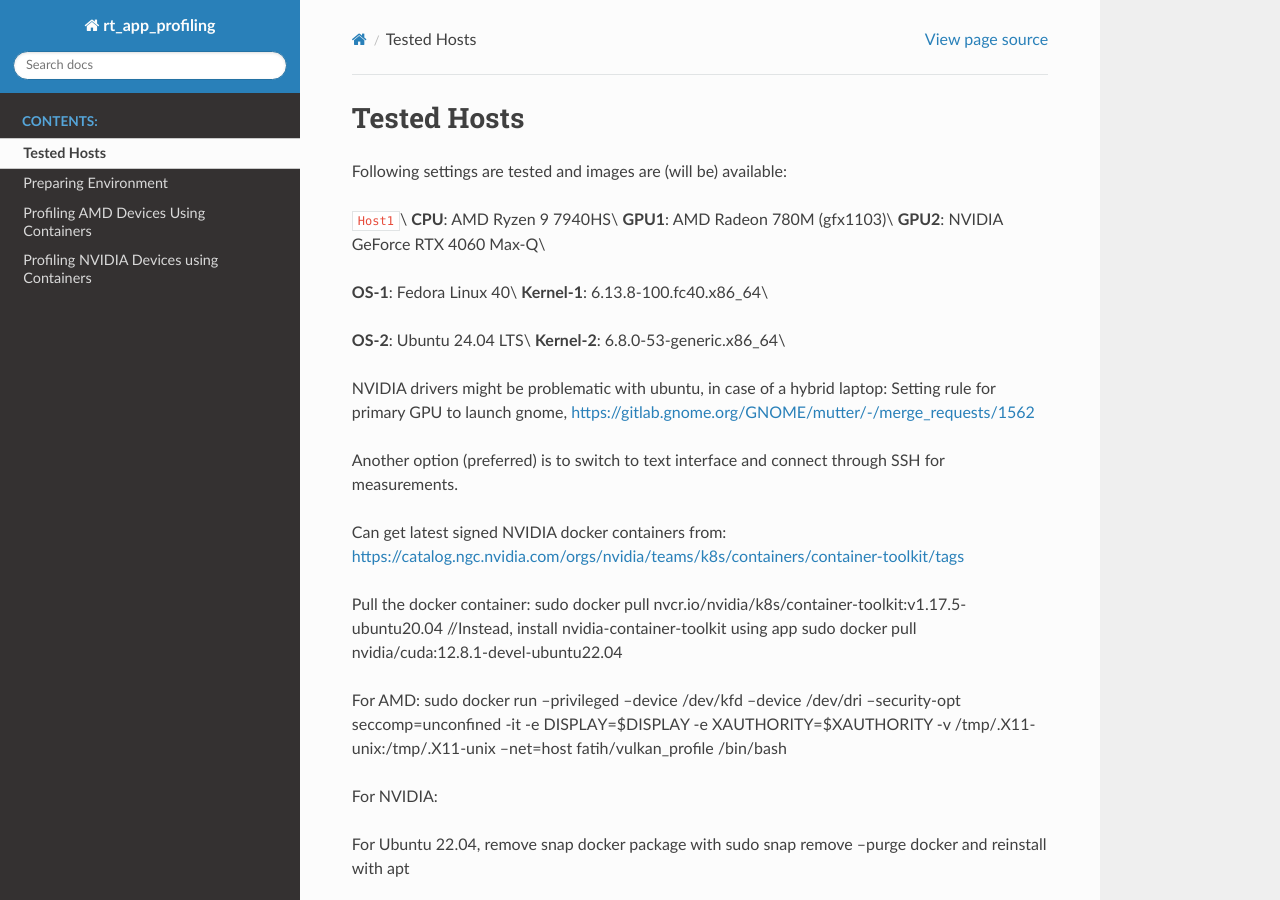
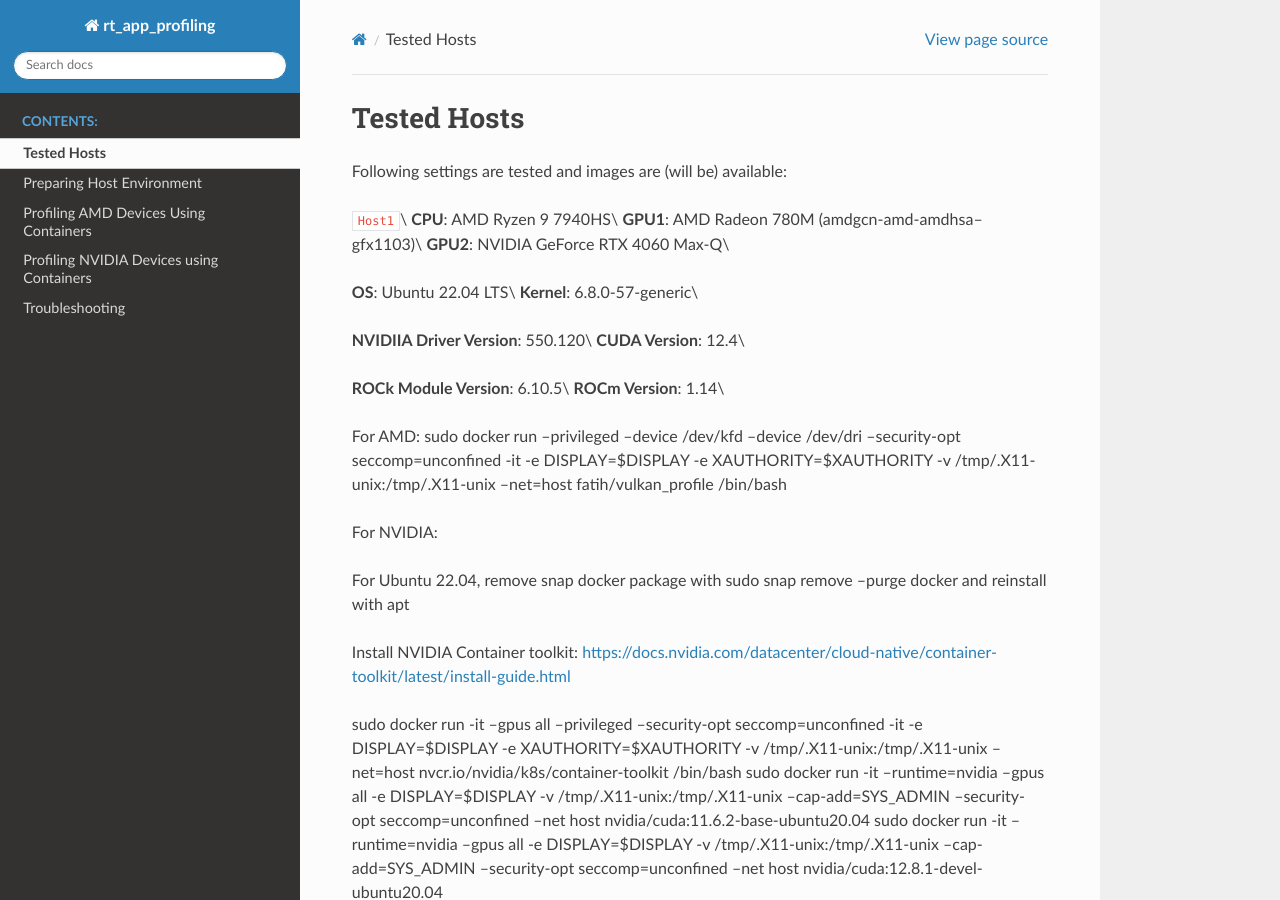
Before and after one commit to FatihTasyaran/rt_app_profiling, a Sphinx documentation site: the page built from docs/source/tested_hosts.rst, in a window 1280 px wide and 900 px high. Built offline with Sphinx 7.4.7 and the Read the Docs theme 3.1.0, drawn with Linux system fonts in a browser that asks for light colours; pages that are not in the unit, such as notebooks, are missing from menus.

Commit message:
adding material

```diff
--- a/docs/source/index.rst
+++ b/docs/source/index.rst
@@ -11,6 +11,8 @@
    :caption: Contents:
 
    tested_hosts
-   preparing_environment
+   preparing_host_environment
+   docker_images
    profiling_amd
    profiling_nvidia
+   troubleshooting
--- a/docs/source/profiling_nvidia.rst
+++ b/docs/source/profiling_nvidia.rst
@@ -1,8 +1,2 @@
 Profiling NVIDIA Devices using Containers
 =========================================
-
-For ``Fedora 40`` Host OS
--------------------------
-
-For ``Ubuntu 24.04`` Host OS
-----------------------------
--- a/docs/source/tested_hosts.rst
+++ b/docs/source/tested_hosts.rst
@@ -5,29 +5,20 @@
 
 ``Host1``\\
 **CPU**: AMD Ryzen 9 7940HS\\
-**GPU1**: AMD Radeon 780M (gfx1103)\\
+**GPU1**: AMD Radeon 780M (amdgcn-amd-amdhsa--gfx1103)\\
 **GPU2**: NVIDIA GeForce RTX 4060 Max-Q\\
 
-**OS-1**: Fedora Linux 40\\
-**Kernel-1**: 6.13.8-100.fc40.x86_64\\
+**OS**: Ubuntu 22.04 LTS\\
+**Kernel**: 6.8.0-57-generic\\
 
-**OS-2**: Ubuntu 24.04 LTS\\
-**Kernel-2**: 6.8.0-53-generic.x86_64\\
+**NVIDIIA Driver Version**: 550.120\\
+**CUDA Version**: 12.4\\
+
+**ROCk Module Version**: 6.10.5\\
+**ROCm Version**: 1.14\\
 
 
-NVIDIA drivers might be problematic with ubuntu, in case of a hybrid laptop:
-Setting rule for primary GPU to launch gnome,
-https://gitlab.gnome.org/GNOME/mutter/-/merge_requests/1562
 
-Another option (preferred) is to switch to text interface and connect through SSH for measurements.
-
-
-Can get latest signed NVIDIA docker containers from:
-https://catalog.ngc.nvidia.com/orgs/nvidia/teams/k8s/containers/container-toolkit/tags
-
-Pull the docker container:
-sudo docker pull nvcr.io/nvidia/k8s/container-toolkit:v1.17.5-ubuntu20.04 //Instead, install nvidia-container-toolkit using app
-sudo docker pull nvidia/cuda:12.8.1-devel-ubuntu22.04
 
 For AMD:
 sudo docker run --privileged --device /dev/kfd --device /dev/dri --security-opt seccomp=unconfined -it -e DISPLAY=$DISPLAY -e XAUTHORITY=$XAUTHORITY -v /tmp/.X11-unix:/tmp/.X11-unix --net=host fatih/vulkan_profile /bin/bash
```
Also changed, not shown: docs/source/preparing_environment.rst (deleted, +0 -9 lines), docs/source/preparing_host_environment.rst (added, +23 -0 lines), docs/source/profiling_amd.rst (+2 -7 lines), docs/source/troubleshooting.rst (added, +35 -0 lines).
